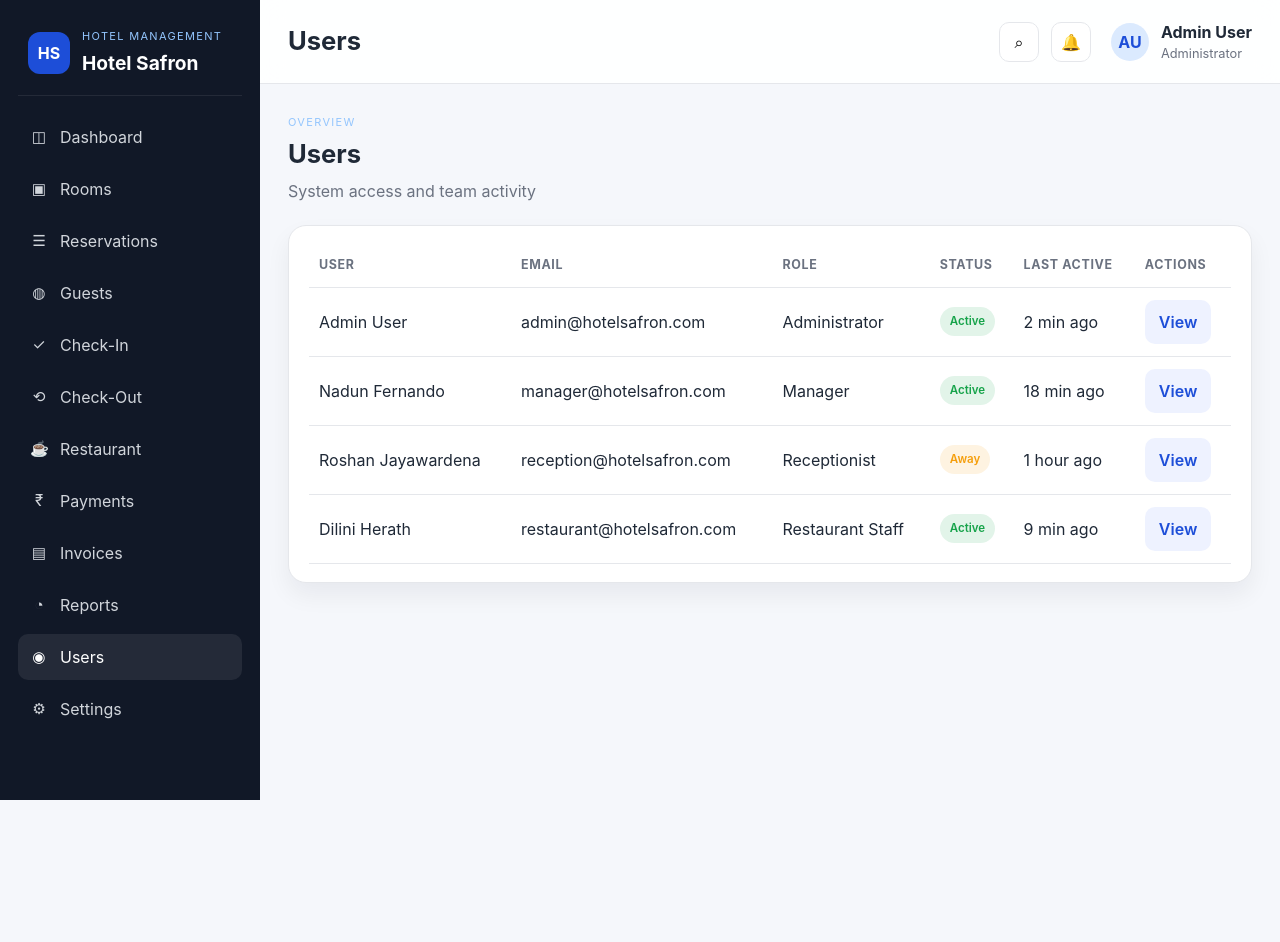
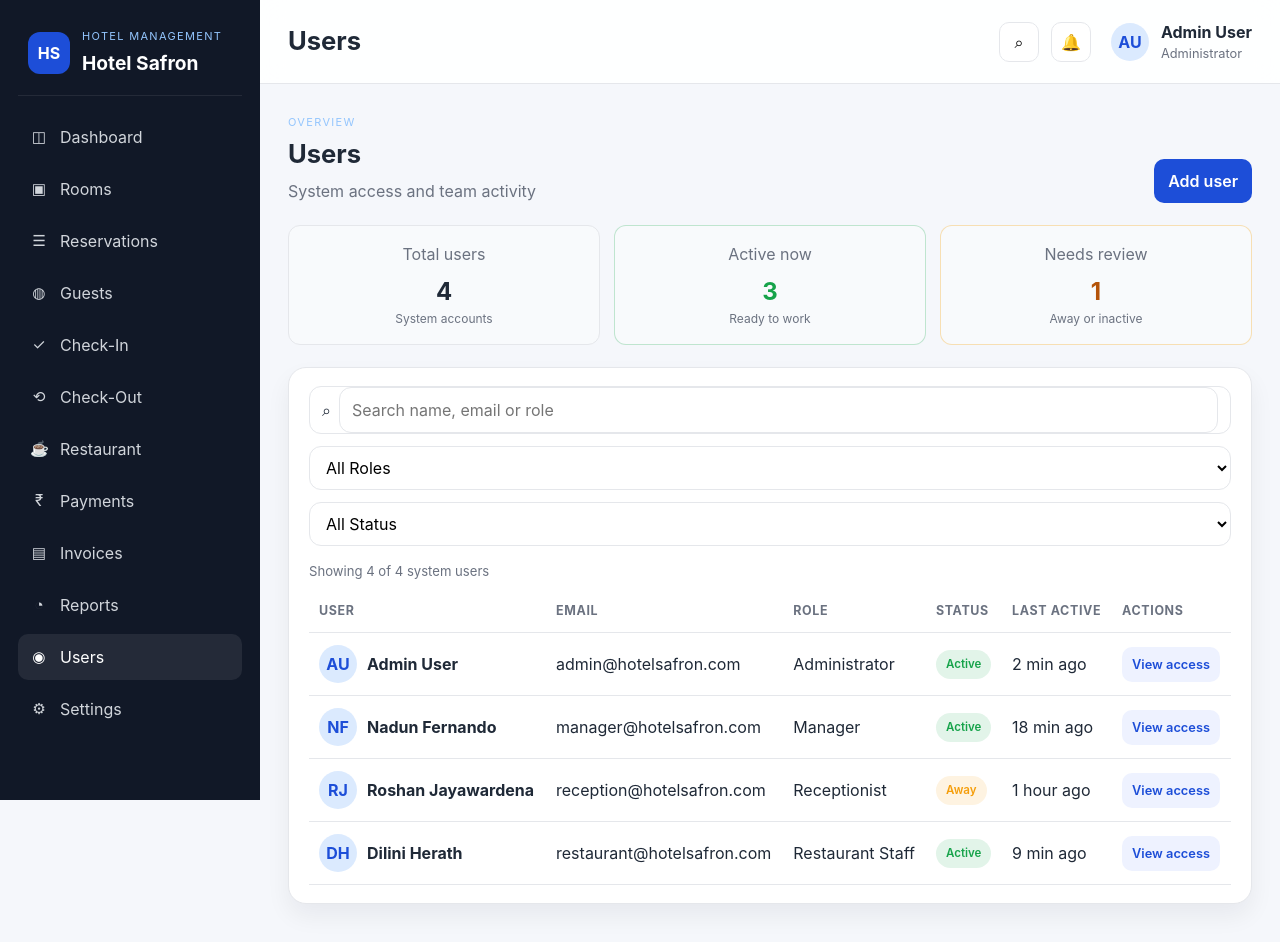
Before and after one commit to hansamali2004/PUSL3120_GROUP-9, a React (Vite) app: page /users in a window 1280 px wide. Before the commit the page ends 800 px from the top, so only its background shows below. Built offline with nearby package versions, Linux system fonts and the light colour scheme.

Commit message:
Guest directory and admin  panel ui update

```diff
--- a/src/App.css
+++ b/src/App.css
@@ -194,6 +194,18 @@ button {
   place-items: center;
 }
 
+.avatar-large {
+  width: 48px;
+  height: 48px;
+}
+
+.identity-cell,
+.profile-detail-heading {
+  display: flex;
+  align-items: center;
+  gap: 10px;
+}
+
 .user-name {
   font-weight: 700;
 }
@@ -339,6 +351,40 @@ button {
   margin: 16px 0 8px;
 }
 
+.empty-state {
+  color: var(--muted);
+  text-align: center;
+  padding: 18px;
+}
+
+.profile-detail {
+  display: flex;
+  align-items: center;
+  gap: 20px;
+  flex-wrap: wrap;
+  margin-top: 18px;
+  padding: 16px;
+  border: 1px solid var(--border);
+  border-radius: 12px;
+  background: var(--panel-alt);
+}
+
+.profile-detail-heading {
+  margin-right: auto;
+}
+
+.profile-detail-heading div:last-child,
+.profile-detail > div:not(.profile-detail-heading) {
+  display: grid;
+  gap: 3px;
+}
+
+.profile-detail-heading span,
+.profile-detail > div:not(.profile-detail-heading) span {
+  color: var(--muted);
+  font-size: 0.78rem;
+}
+
 .table-action-cell {
   display: flex;
   align-items: center;
@@ -454,6 +500,11 @@ th {
   padding: 10px 14px;
   font-weight: 600;
   transition: transform 0.2s ease;
+}
+
+.small-button {
+  padding: 8px 10px;
+  font-size: 0.8rem;
 }
 
 .primary-button {
--- a/src/components/guests/GuestTable.jsx
+++ b/src/components/guests/GuestTable.jsx
@@ -1,7 +1,6 @@
-function GuestTable({ guests }) {
+function GuestTable({ guests, onView }) {
   return (
-    <div className="panel">
-      <div className="table-wrapper">
+    <div className="table-wrapper">
         <table>
           <thead>
             <tr>
@@ -18,7 +17,12 @@ function GuestTable({ guests }) {
           <tbody>
             {guests.map((guest) => (
               <tr key={guest.id}>
-                <td>{guest.name}</td>
+                <td>
+                  <div className="identity-cell">
+                    <div className="avatar">{guest.name.split(' ').map((part) => part[0]).join('')}</div>
+                    <strong>{guest.name}</strong>
+                  </div>
+                </td>
                 <td>{guest.contact}</td>
                 <td>{guest.idNumber}</td>
                 <td>{guest.room}</td>
@@ -28,13 +32,13 @@ function GuestTable({ guests }) {
                   <span className={`status-badge ${guest.status.toLowerCase().replace(/\s+/g, '-')}`}>{guest.status}</span>
                 </td>
                 <td>
-                  <button type="button" className="secondary-button">View</button>
+                    <button type="button" className="secondary-button small-button" onClick={() => onView(guest)}>View profile</button>
                 </td>
               </tr>
             ))}
           </tbody>
         </table>
-      </div>
+          {!guests.length && <p className="empty-state">No guest profiles match these filters.</p>}
     </div>
   )
 }
--- a/src/pages/Guests.jsx
+++ b/src/pages/Guests.jsx
@@ -1,8 +1,19 @@
+import { useMemo, useState } from 'react'
 import PageHeader from '../components/layout/PageHeader'
 import GuestTable from '../components/guests/GuestTable'
 import { guests } from '../data/guests'
 
 function Guests() {
+  const [searchTerm, setSearchTerm] = useState('')
+  const [statusFilter, setStatusFilter] = useState('All Status')
+  const [selectedGuest, setSelectedGuest] = useState(null)
+
+  const filteredGuests = useMemo(() => guests.filter((guest) => {
+    const search = searchTerm.toLowerCase()
+    const matchesSearch = [guest.name, guest.contact, guest.idNumber, guest.room].some((value) => value.toLowerCase().includes(search))
+    return matchesSearch && (statusFilter === 'All Status' || guest.status === statusFilter)
+  }), [searchTerm, statusFilter])
+
   return (
     <div className="page-stack">
       <PageHeader
@@ -11,22 +22,41 @@ function Guests() {
         actions={<button type="button" className="primary-button">Add Guest</button>}
       />
 
+      <div className="summary-boxes">
+        <div className="summary-box"><span>Total guests</span><strong>{guests.length}</strong><small>Registered profiles</small></div>
+        <div className="summary-box summary-positive"><span>Checked in</span><strong>{guests.filter((guest) => guest.status === 'Checked In').length}</strong><small>Currently staying</small></div>
+        <div className="summary-box summary-warning"><span>Arrivals pending</span><strong>{guests.filter((guest) => guest.status === 'Confirmed' || guest.status === 'Pending').length}</strong><small>Needs attention</small></div>
+      </div>
+
+      <div className="panel">
         <div className="toolbar row-gap">
           <div className="search-box">
             <span>⌕</span>
-          <input type="text" placeholder="Search guest" aria-label="Search guest" />
+            <input type="search" value={searchTerm} onChange={(event) => setSearchTerm(event.target.value)} placeholder="Search name, room or ID" aria-label="Search guests" />
           </div>
-        <select aria-label="Filter guest status">
+          <select value={statusFilter} onChange={(event) => setStatusFilter(event.target.value)} aria-label="Filter guest status">
             <option>All Status</option>
             <option>Checked In</option>
             <option>Confirmed</option>
             <option>Pending</option>
             <option>Checked Out</option>
           </select>
-        <button type="button" className="secondary-button">Filter</button>
         </div>
-
-      <GuestTable guests={guests} />
+        <div className="table-caption">Showing {filteredGuests.length} of {guests.length} guest profiles</div>
+        <GuestTable guests={filteredGuests} onView={setSelectedGuest} />
+        {selectedGuest && (
+          <div className="profile-detail" role="status">
+            <div className="profile-detail-heading">
+              <div className="avatar avatar-large">{selectedGuest.name.split(' ').map((part) => part[0]).join('')}</div>
+              <div><strong>{selectedGuest.name}</strong><span>{selectedGuest.contact} · ID {selectedGuest.idNumber}</span></div>
+            </div>
+            <div><span>Room</span><strong>{selectedGuest.room}</strong></div>
+            <div><span>Stay</span><strong>{selectedGuest.checkIn} to {selectedGuest.checkOut}</strong></div>
+            <span className={`status-badge ${selectedGuest.status.toLowerCase().replace(/\s+/g, '-')}`}>{selectedGuest.status}</span>
+            <button type="button" className="text-button" onClick={() => setSelectedGuest(null)}>Close profile</button>
+          </div>
+        )}
+      </div>
     </div>
   )
 }
--- a/src/pages/Users.jsx
+++ b/src/pages/Users.jsx
@@ -1,12 +1,46 @@
+import { useMemo, useState } from 'react'
 import PageHeader from '../components/layout/PageHeader'
 import { users } from '../data/users'
 
 function Users() {
+  const [searchTerm, setSearchTerm] = useState('')
+  const [roleFilter, setRoleFilter] = useState('All Roles')
+  const [statusFilter, setStatusFilter] = useState('All Status')
+  const [selectedUser, setSelectedUser] = useState(null)
+
+  const filteredUsers = useMemo(() => users.filter((user) => {
+    const search = searchTerm.toLowerCase()
+    const matchesSearch = [user.name, user.email, user.role].some((value) => value.toLowerCase().includes(search))
+    return matchesSearch && (roleFilter === 'All Roles' || user.role === roleFilter) && (statusFilter === 'All Status' || user.status === statusFilter)
+  }), [searchTerm, roleFilter, statusFilter])
+
   return (
     <div className="page-stack">
-      <PageHeader title="Users" subtitle="System access and team activity" />
+      <PageHeader title="Users" subtitle="System access and team activity" actions={<button type="button" className="primary-button">Add user</button>} />
+
+      <div className="summary-boxes">
+        <div className="summary-box"><span>Total users</span><strong>{users.length}</strong><small>System accounts</small></div>
+        <div className="summary-box summary-positive"><span>Active now</span><strong>{users.filter((user) => user.status === 'Active').length}</strong><small>Ready to work</small></div>
+        <div className="summary-box summary-warning"><span>Needs review</span><strong>{users.filter((user) => user.status !== 'Active').length}</strong><small>Away or inactive</small></div>
+      </div>
 
       <div className="panel">
+        <div className="toolbar row-gap">
+          <div className="search-box">
+            <span>⌕</span>
+            <input type="search" value={searchTerm} onChange={(event) => setSearchTerm(event.target.value)} placeholder="Search name, email or role" aria-label="Search system users" />
+          </div>
+          <select value={roleFilter} onChange={(event) => setRoleFilter(event.target.value)} aria-label="Filter users by role">
+            <option>All Roles</option>
+            {[...new Set(users.map((user) => user.role))].map((role) => <option key={role}>{role}</option>)}
+          </select>
+          <select value={statusFilter} onChange={(event) => setStatusFilter(event.target.value)} aria-label="Filter users by status">
+            <option>All Status</option>
+            <option>Active</option>
+            <option>Away</option>
+          </select>
+        </div>
+        <div className="table-caption">Showing {filteredUsers.length} of {users.length} system users</div>
         <div className="table-wrapper">
           <table>
             <thead>
@@ -20,9 +54,14 @@ function Users() {
               </tr>
             </thead>
             <tbody>
-              {users.map((user) => (
+              {filteredUsers.map((user) => (
                 <tr key={user.id}>
-                  <td>{user.name}</td>
+                  <td>
+                    <div className="identity-cell">
+                      <div className="avatar">{user.name.split(' ').map((part) => part[0]).join('')}</div>
+                      <strong>{user.name}</strong>
+                    </div>
+                  </td>
                   <td>{user.email}</td>
                   <td>{user.role}</td>
                   <td>
@@ -30,13 +69,26 @@ function Users() {
                   </td>
                   <td>{user.lastActive}</td>
                   <td>
-                    <button type="button" className="secondary-button">View</button>
+                    <button type="button" className="secondary-button small-button" onClick={() => setSelectedUser(user)}>View access</button>
                   </td>
                 </tr>
               ))}
             </tbody>
           </table>
+          {!filteredUsers.length && <p className="empty-state">No system users match these filters.</p>}
         </div>
+        {selectedUser && (
+          <div className="profile-detail" role="status">
+            <div className="profile-detail-heading">
+              <div className="avatar avatar-large">{selectedUser.name.split(' ').map((part) => part[0]).join('')}</div>
+              <div><strong>{selectedUser.name}</strong><span>{selectedUser.email}</span></div>
+            </div>
+            <div><span>Role</span><strong>{selectedUser.role}</strong></div>
+            <div><span>Last active</span><strong>{selectedUser.lastActive}</strong></div>
+            <span className={`status-badge ${selectedUser.status.toLowerCase()}`}>{selectedUser.status}</span>
+            <button type="button" className="text-button" onClick={() => setSelectedUser(null)}>Close access</button>
+          </div>
+        )}
       </div>
     </div>
   )
```
Lines whose indentation alone changed are shown as unchanged.
